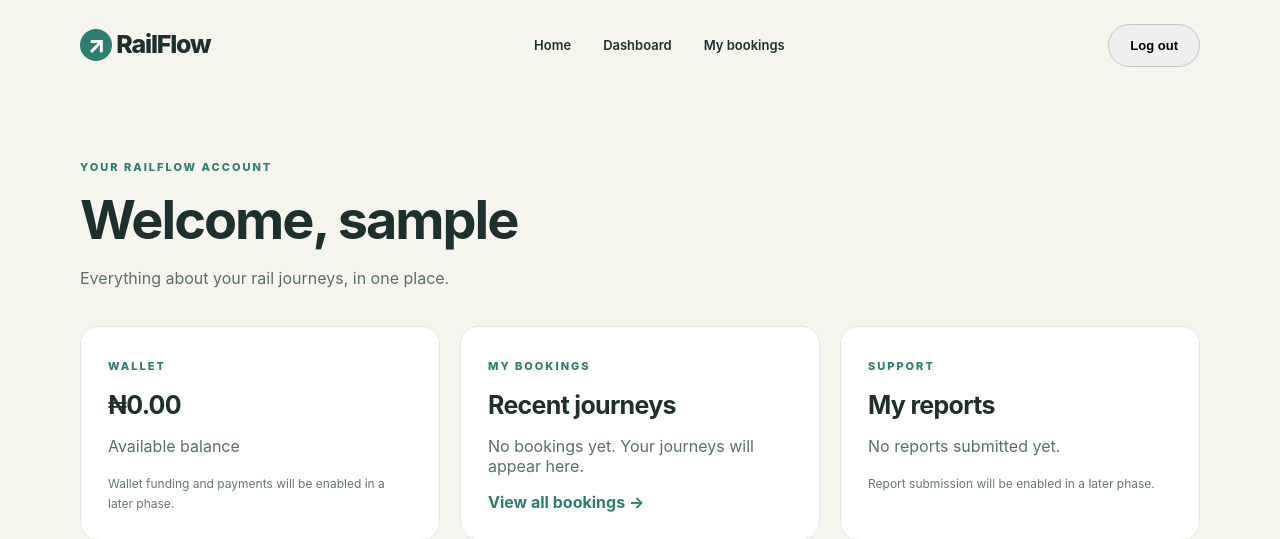
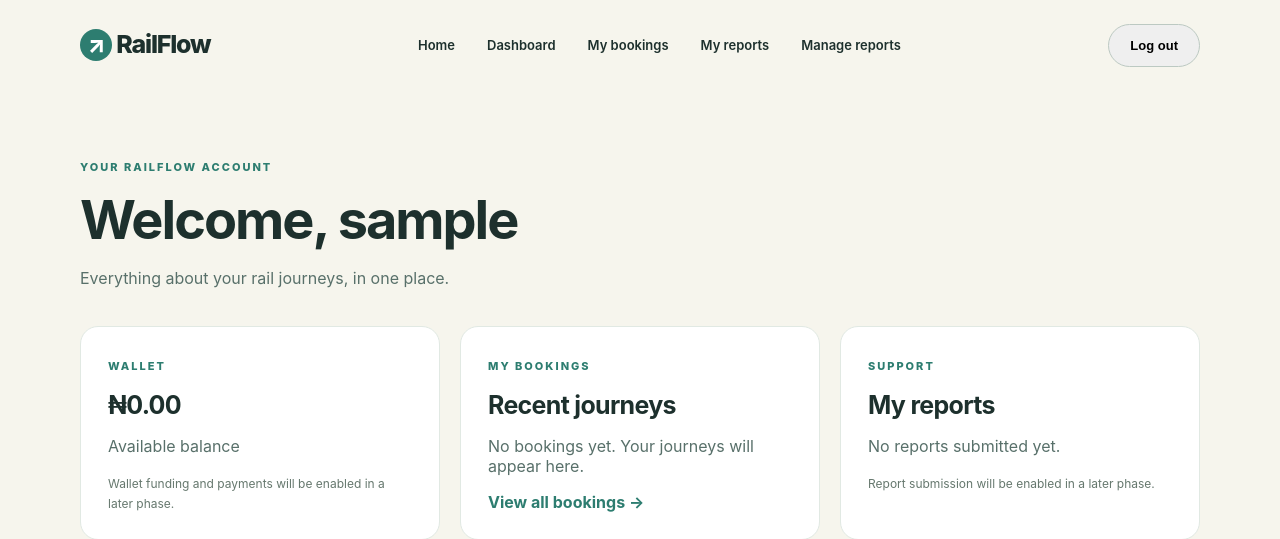
Before and after one commit to Ahdams/Train-booking-system-django, a Django app: page /account/ in a window 1280 px wide. Shown: the top 539 px of the page. Run offline with Django 5.2, Linux system fonts and the light colour scheme; the visitor is signed in with stand-in values (Sample User, id 1); data that the repository does not hold is empty.

Commit message:
feat: wire report pages into passenger and staff navigation

```diff
--- a/templates/core/account_base.html
+++ b/templates/core/account_base.html
@@ -3,6 +3,6 @@
 <title>{% block title %}Account{% endblock %} — RailFlow</title>
 <link rel="stylesheet" href="{% static 'css/site.css' %}"><link rel="stylesheet" href="{% static 'css/account.css' %}">
 </head><body><header class="nav wrap"><a class="brand" href="{% url 'home' %}"><span class="brand-icon">↗</span> RailFlow</a>
-<nav><a href="{% url 'home' %}">Home</a>{% if user.is_authenticated %}<a href="{% url 'dashboard' %}">Dashboard</a><a href="{% url 'my_bookings' %}">My bookings</a>{% endif %}</nav>
+<nav><a href="{% url 'home' %}">Home</a>{% if user.is_authenticated %}<a href="{% url 'dashboard' %}">Dashboard</a><a href="{% url 'my_bookings' %}">My bookings</a><a href="{% url 'reports' %}">My reports</a>{% if user.is_staff %}<a href="{% url 'staff_reports' %}">Manage reports</a>{% endif %}{% endif %}</nav>
 {% if user.is_authenticated %}<form method="post" action="{% url 'logout' %}">{% csrf_token %}<button class="nav-cta" type="submit">Log out</button></form>{% else %}<a class="nav-cta" href="{% url 'login' %}">Sign in</a>{% endif %}</header>
 <main class="account-container wrap">{% block content %}{% endblock %}</main></body></html>
```
